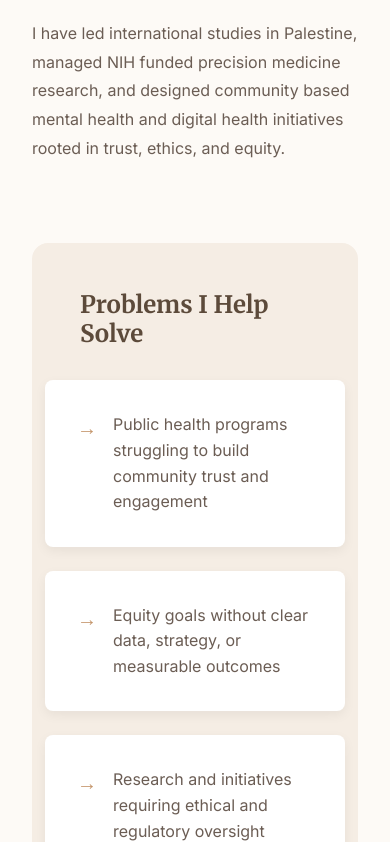
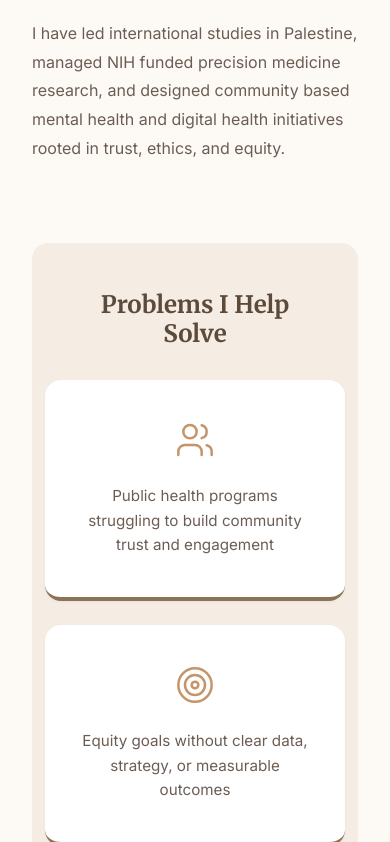
Before and after one commit to vidhyakshayakannan/rooted-equity-portfolio, a React (Vite) app: page /about in a window 390 px wide. Shown: the part 1158-2000 px from the top of the page. Built offline with nearby package versions, Linux system fonts and the light colour scheme.

Commit message:
fix: restore services content and improve navbar responsiveness (992px breakpoint)

```diff
--- a/src/components/About.css
+++ b/src/components/About.css
@@ -48,35 +48,37 @@
 
 .problem-item {
     display: flex;
-    gap: 1rem;
-    align-items: flex-start;
-    flex: 0 1 calc(45% - 1rem);
-    /* Uniform width, centered last item */
+    flex-direction: column;
+    align-items: center;
+    text-align: center;
+    gap: 1.5rem;
+    flex: 0 1 calc(45% - 1.5rem);
     min-width: 300px;
-    background: white;
-    padding: 2rem;
-    border-radius: var(--radius-md);
-    box-shadow: 0 4px 12px rgba(0, 0, 0, 0.06);
-    transition: transform 0.2s ease, box-shadow 0.2s ease;
+    background: var(--color-surface);
+    padding: 2.5rem 2rem;
+    border-radius: var(--radius-lg);
+    box-shadow: var(--shadow-sm);
+    border-bottom: 4px solid var(--color-primary);
+    transition: transform 0.3s ease, box-shadow 0.3s ease;
 }
 
 .problem-item:hover {
     transform: translateY(-5px);
-    box-shadow: 0 12px 24px rgba(0, 0, 0, 0.08);
-    /* Aesthetic lift */
-}
-
-.problem-icon {
-    color: var(--color-secondary);
-    font-weight: 700;
-    font-size: 1.25rem;
-    flex-shrink: 0;
+    box-shadow: var(--shadow-lg);
 }
 
 .problem-item p {
+    color: var(--color-text-light);
+    font-size: 0.95rem;
+    line-height: 1.6;
     margin: 0;
-    color: var(--color-text-light);
-    line-height: 1.6;
+}
+
+.problem-icon-wrapper {
+    color: var(--color-secondary);
+    display: flex;
+    justify-content: center;
+    align-items: center;
 }
 
 /* Values */
--- a/src/components/About.jsx
+++ b/src/components/About.jsx
@@ -1,6 +1,8 @@
+import { Users, Target, ShieldAlert, Activity, FileText } from 'lucide-react';
 import './About.css';
 
 const About = () => {
+    // ... values ...
     const values = [
         {
             title: "Community partnership over extraction",
@@ -25,11 +27,26 @@ const About = () => {
     ];
 
     const problems = [
-        "Public health programs struggling to build community trust and engagement",
-        "Equity goals without clear data, strategy, or measurable outcomes",
-        "Research and initiatives requiring ethical and regulatory oversight",
-        "Health programs or interventions with low adoption or cultural misalignment",
-        "Grant proposals that need stronger methodology and equity-centered framing"
+        {
+            icon: <Users size={40} strokeWidth={1.5} />,
+            text: "Public health programs struggling to build community trust and engagement"
+        },
+        {
+            icon: <Target size={40} strokeWidth={1.5} />,
+            text: "Equity goals without clear data, strategy, or measurable outcomes"
+        },
+        {
+            icon: <ShieldAlert size={40} strokeWidth={1.5} />,
+            text: "Research and initiatives requiring ethical and regulatory oversight"
+        },
+        {
+            icon: <Activity size={40} strokeWidth={1.5} />,
+            text: "Health programs or interventions with low adoption or cultural misalignment"
+        },
+        {
+            icon: <FileText size={40} strokeWidth={1.5} />,
+            text: "Grant proposals that need stronger methodology and equity-centered framing"
+        }
     ];
 
     return (
@@ -61,12 +78,12 @@ const About = () => {
 
                 {/* Problems I Help Solve */}
                 <div className="about-problems">
-                    <h3>Problems I Help Solve</h3>
+                    <h3 className="text-center">Problems I Help Solve</h3>
                     <div className="problems-grid">
                         {problems.map((problem, i) => (
                             <div key={i} className="problem-item">
-                                <span className="problem-icon">→</span>
-                                <p>{problem}</p>
+                                <div className="problem-icon-wrapper">{problem.icon}</div>
+                                <p>{problem.text}</p>
                             </div>
                         ))}
                     </div>
--- a/src/components/Navbar.css
+++ b/src/components/Navbar.css
@@ -124,7 +124,8 @@
 }
 
 /* Mobile Responsive */
-@media (max-width: 768px) {
+/* Mobile Responsive */
+@media (max-width: 992px) {
   .mobile-menu-btn {
     display: block;
     z-index: 1001;
@@ -177,9 +178,17 @@
     right: -100%;
     height: 100vh;
     width: 70%;
+    max-width: 300px;
+    /* Limit width */
     background-color: var(--color-surface);
+    display: flex;
+    /* Ensure flex is active */
     flex-direction: column;
-    padding-top: 5rem;
+    padding-top: 6rem;
+    padding-left: 2rem;
+    padding-right: 2rem;
+    gap: 1.5rem;
+    /* Adjust gap for vertical stack */
     box-shadow: var(--shadow-lg);
     transition: right 0.3s ease;
   }
@@ -190,5 +199,25 @@
 
   .nav-cta-btn {
     margin-top: 1rem;
+    width: 100%;
+    /* Full width button in menu */
+    text-align: center;
+    box-sizing: border-box;
+    /* Ensure padding doesn't overflow */
+  }
+
+  /* Scale down brand on smaller screens */
+  .brand-main {
+    font-size: 1.3rem;
+  }
+
+  .brand-sub {
+    font-size: 0.6rem;
   }
 }
+
+@media (max-width: 480px) {
+  .navbar-links {
+    width: 85%;
+  }
+}
--- a/src/components/Services.jsx
+++ b/src/components/Services.jsx
@@ -1,4 +1,5 @@
 import { useState } from 'react';
+import { Sprout, Heart, ClipboardCheck, Scale } from 'lucide-react';
 import './Services.css';
 
 const servicesData = [
@@ -77,22 +78,22 @@ const servicesData = [
 
 const principles = [
     {
-        icon: '🌱',
+        icon: <Sprout size={48} strokeWidth={1.5} />,
         title: 'Community Centered',
         text: 'Community centered and co-designed approaches that meaningfully engage participants and stakeholders throughout the research and planning process.'
     },
     {
-        icon: '💛',
+        icon: <Heart size={48} strokeWidth={1.5} />,
         title: 'Trauma Informed',
         text: 'Trauma informed and culturally responsive practices that prioritize safety, respect, consent, and trust.'
     },
     {
-        icon: '📋',
+        icon: <ClipboardCheck size={48} strokeWidth={1.5} />,
         title: 'Funder Ready',
         text: 'Funder ready methods that meet regulatory, ethical, and compliance standards.'
     },
     {
-        icon: '⚖️',
+        icon: <Scale size={48} strokeWidth={1.5} />,
         title: 'Ethics & Experience',
         text: 'Work grounded in public health ethics and lived experience to ensure relevance, accountability, and impact.'
     }
```
Also changed, not shown: src/components/Methodology.jsx (+5 -4 lines).
